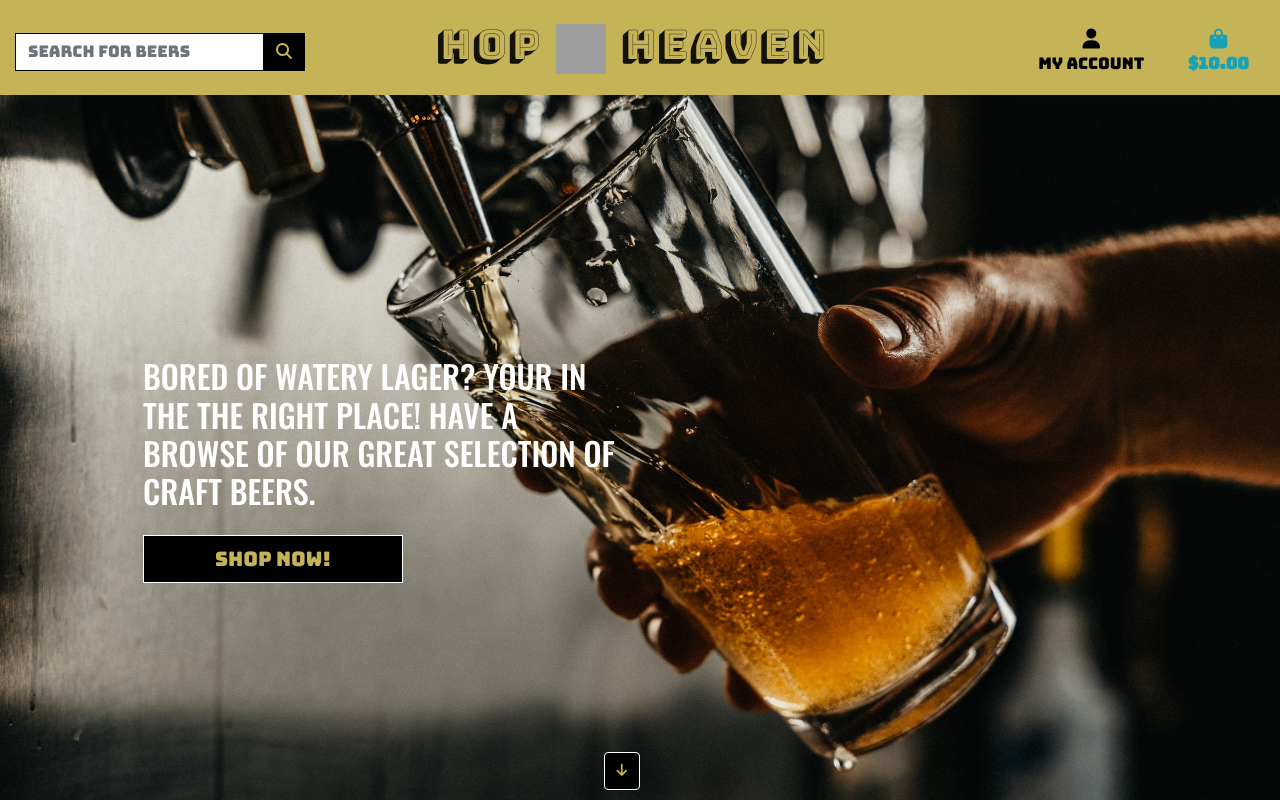
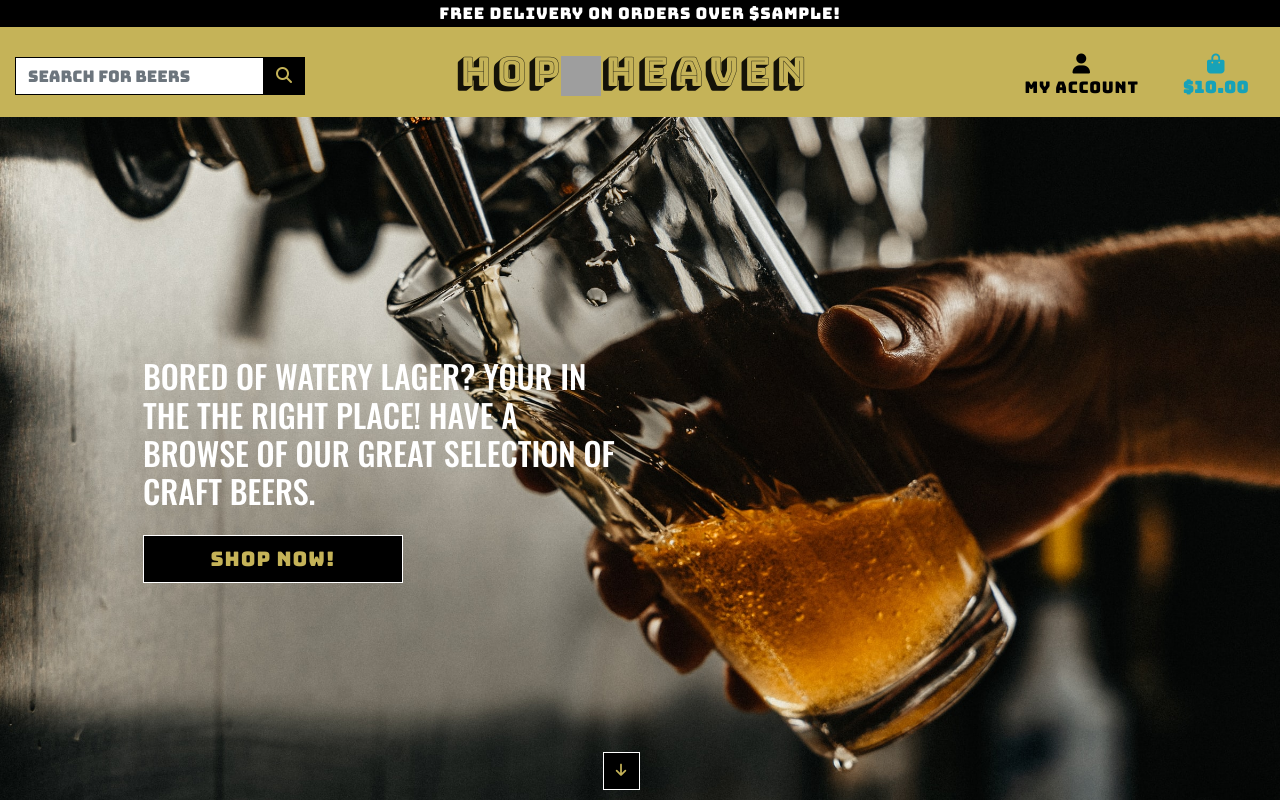
Before and after one commit to lukehanson2429/hop-heaven, a Django app: template home/templates/home/index.html in a window 1280 px wide. Run offline with Django 3.2, Linux system fonts and the light colour scheme; the template is opened without the code that fills it: most values are stand-ins (such as "Sample title", 1, 10 or a date in 2020); some libraries are stand-ins or nearby versions; some web fonts are replaced; grey boxes are pictures that could not be loaded.

Commit message:
delivery banner added to header

```diff
--- a/home/templates/home/index.html
+++ b/home/templates/home/index.html
@@ -13,7 +13,7 @@
 <div class="container h-100">
     <div class="row home-page h-100">
         <div class="col-7 col-md-6 my-auto">
-            <h2 class="">
+            <h2>
                 Bored of watery lager? Your in the the right Place!
                 Have a browse of our great selection of craft beers.
             </h2>
@@ -24,7 +24,7 @@
             </div>
         </div>
     </div>
-        <button class="btn btn-md btn-custom btn-pos"><i class="fa fa-arrow-down fa-sm"
+        <button class="btn btn-md btn-custom btn-pos rounded-0"><i class="fa fa-arrow-down fa-sm"
             aria-hidden="true"></i></button>
 </div>
 {% endblock %}
--- a/static/css/base.css
+++ b/static/css/base.css
@@ -7,6 +7,7 @@ html {
 
 header {
     font-family: 'Bungee', cursive;
+    letter-spacing: 0.05em;
 }
 
 
@@ -18,6 +19,9 @@ header {
 
 .bg-custom {
     background-color: #C5B358;
+}
+.bg-black{
+    background-color: #000;
 }
 
 .border-black {
@@ -48,6 +52,7 @@ body {
     background: black;
     color: #C5B358;
     font-family: 'Bungee', cursive !important;
+    letter-spacing: 0.05em;
     border: solid;
     border-width: 1px;
     border-color: white;
--- a/templates/base.html
+++ b/templates/base.html
@@ -35,6 +35,11 @@
   </head>
   <body>
     <header class="container-fluid fixed-top">
+        <div id="delivery-banner" class="row text-center">
+            <div class="col bg-black">
+                <h6 class="my-1">Free delivery on orders over ${{ free_delivery_threshold }}!</h6>
+            </div>
+        </div>
       <div class="row bg-custom pt-lg-2 d-lg-flex">
         <div class="col-12 col-md-3 my-auto py-1 py-lg-0">
           <form method="GET" action="">
@@ -53,9 +58,7 @@
           <div class="col-12 col-sm-6 col-md-4 offset-md-1 py-1 py-lg-0">
             <!-- Image and text -->
 <nav class="navbar navbar-light justify-content-center">
-  <a class="navbar-brand" href="{% url 'home' %}"><h1>Hop
-    <img src="{% static '/images/hop_heaven_logo.png' %}" width="50" height="50" class="d-inline-block align-center" alt="">
-    Heaven</h1>
+  <a class="navbar-brand" href="{% url 'home' %}"><h1>Hop<img src="{% static '/images/hop_heaven_logo.png' %}" width="40" height="40" class="d-inline-block align-center" alt="">Heaven</h1>
   </a>
 </nav>
           </div>
```
